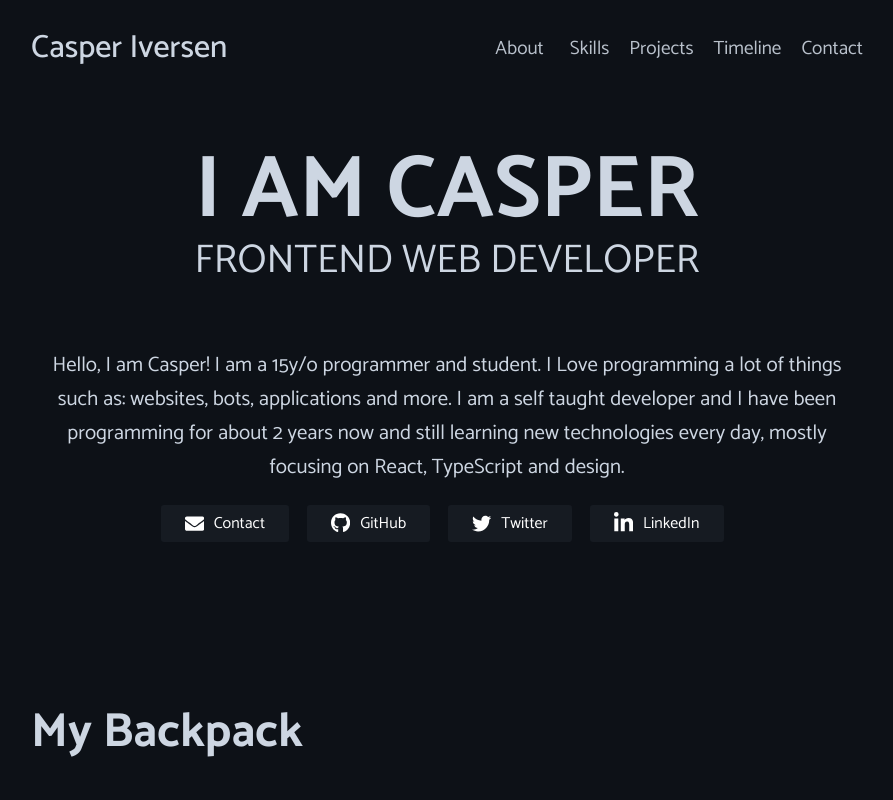
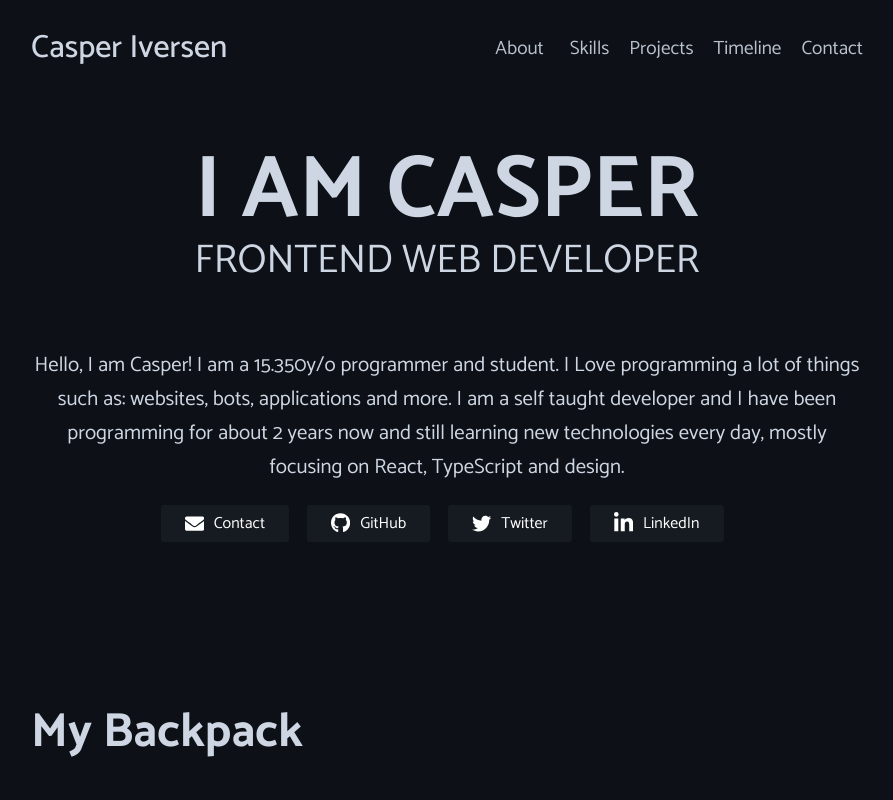
Before and after one commit to pzk3/casperiv.dev, a Next.js app: page / in a window 1280 px wide. Shown: the top 800 px of the page, without its empty margins (193-1086 px from the left). Built offline with nearby package versions, Linux system fonts and the light colour scheme.

Commit message:
:tada: new: added cool age counter

```diff
--- a/pages/index.tsx
+++ b/pages/index.tsx
@@ -1,5 +1,5 @@
 import Head from "next/head";
-import { FormEvent, useState } from "react";
+import { FormEvent, useEffect, useState } from "react";
 import { NextPage } from "next";
 import TimelineSection from "../components/TimelineSection";
 import ProjectSection from "../components/ProjectsSection";
@@ -20,11 +20,24 @@ import {
 import { ContactIcon, GitHubIcon, LinkedInIcon, TwitterIcon } from "../components/icons/about";
 
 const Index: NextPage = () => {
+  const [age, setAge] = useState<string>();
   const [name, setName] = useState("");
   const [email, setEmail] = useState("");
   const [message, setMessage] = useState("");
   const [open, setOpen] = useState<boolean>(false);
   const [response, setResponse] = useState<{ title: string; body: string }>(null);
+
+  useEffect(() => {
+    // Thanks to https://ottomated.net/
+    const calculatedAge = (
+      (Date.now() - +new Date("07/21/2005")) /
+      (60 * 60 * 24 * 365 * 1000)
+    ).toFixed(3);
+
+    setAge(calculatedAge);
+
+    setInterval(() => setAge(calculatedAge), 60_000);
+  }, []);
 
   async function onSubmit(e: FormEvent) {
     e.preventDefault();
@@ -76,7 +89,7 @@ const Index: NextPage = () => {
         </div>
 
         <p className="main__text">
-          Hello, I am Casper! I am a 15y/o programmer and student. I Love programming a lot of
+          Hello, I am Casper! I am a {age}y/o programmer and student. I Love programming a lot of
           things such as: websites, bots, applications and more. I am a self taught developer and I
           have been programming for about 2 years now and still learning new technologies every day,
           mostly focusing on React, TypeScript and design.
```
